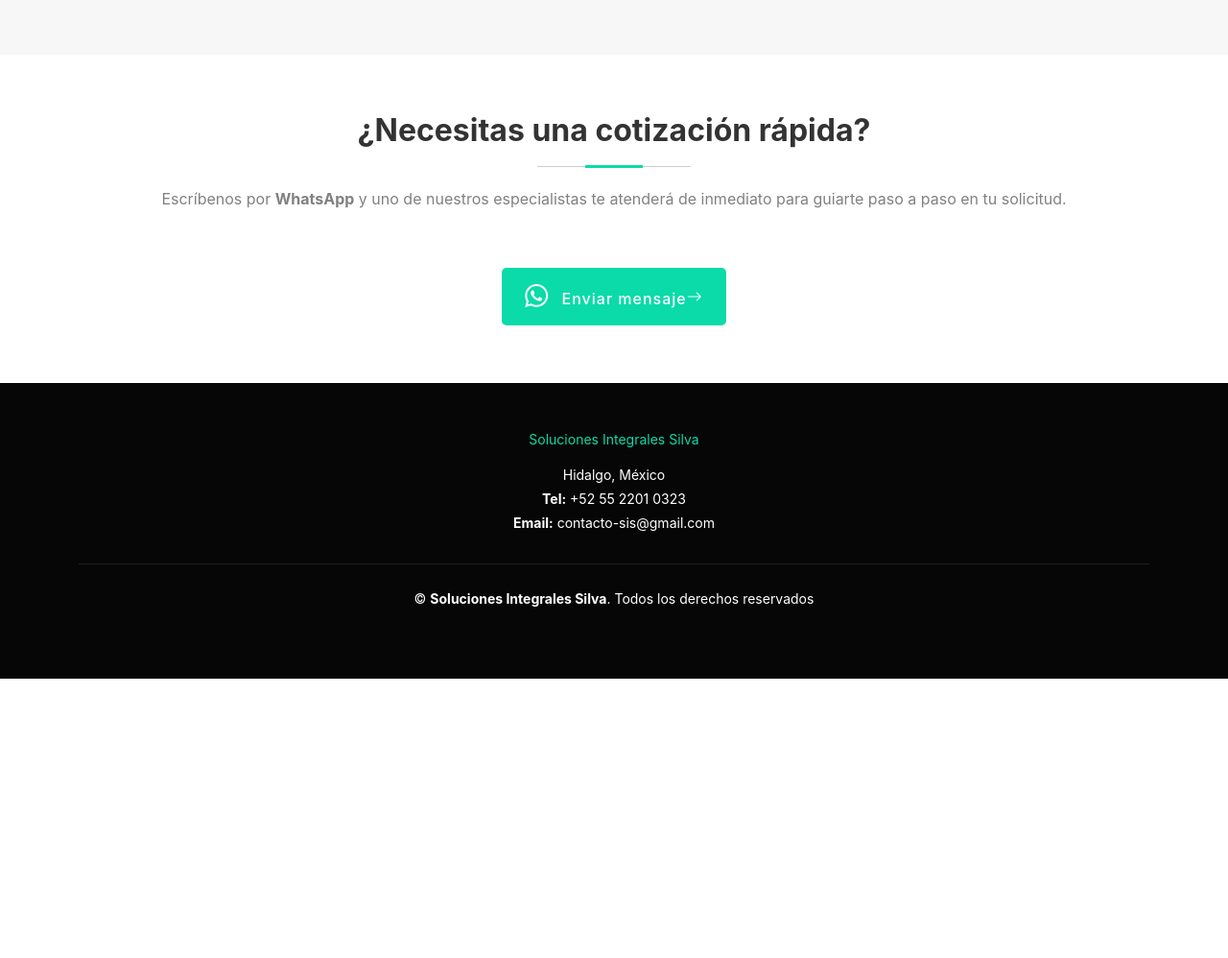
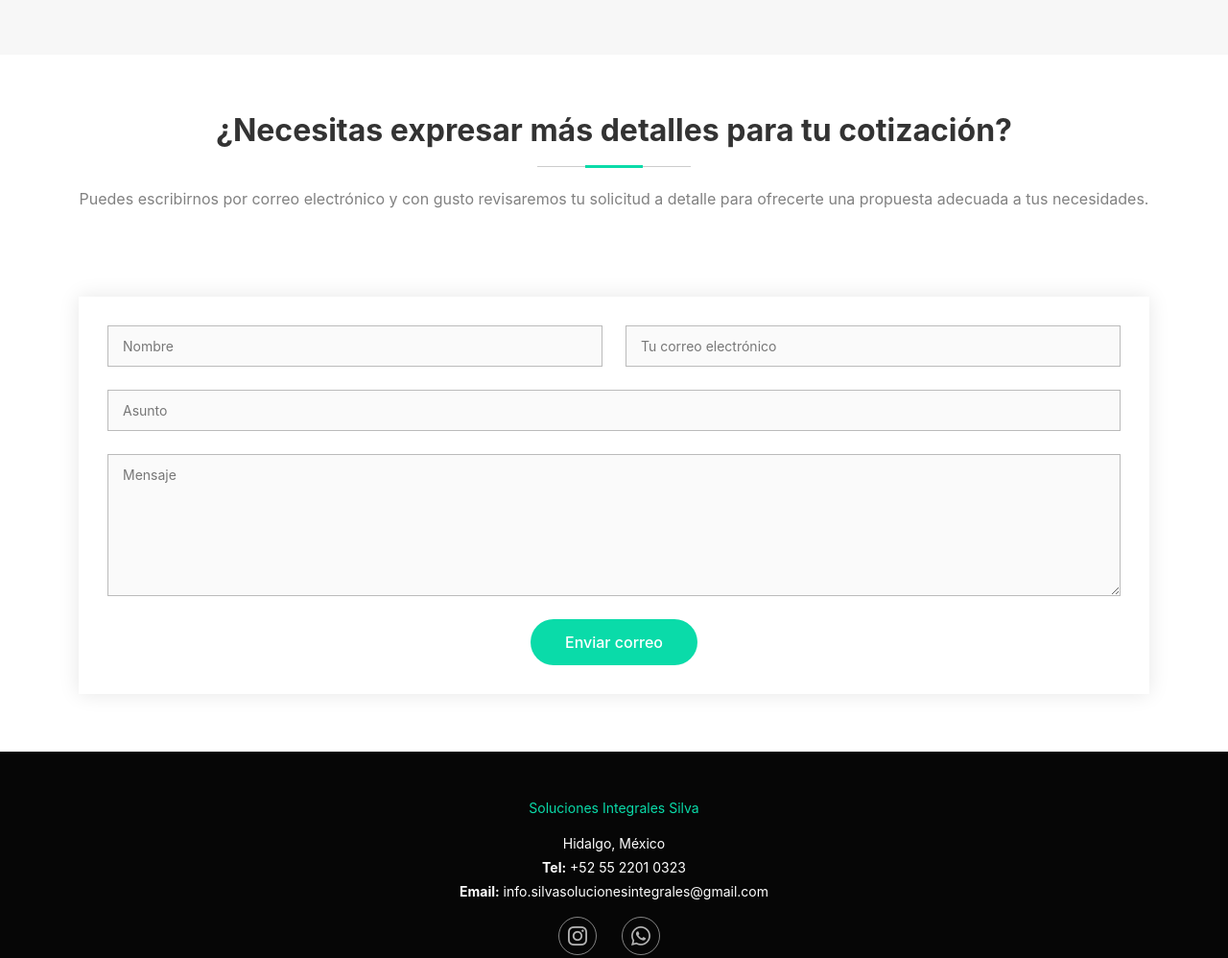
Before and after one commit to Tigemsha/soluciones-integrales-silva, a website: page index.html in a window 1280 px wide. Shown: the part 5969-6967 px from the top of the page at 96% size. Before the commit the page ends 6676 px from the top, so only its background shows below. Drawn offline with Linux system fonts and the light colour scheme.

Commit message:
add formspree

```diff
--- a/assets/css/main.css
+++ b/assets/css/main.css
@@ -92,7 +92,7 @@
 /* PHP Email Form Messages
 ------------------------------*/
 
-.php-email-form .error-message {
+.contact-form .error-message {
     display: none;
     background: #df1529;
     color: #ffffff;
@@ -102,7 +102,7 @@
     font-weight: 600;
 }
 
-.php-email-form .sent-message {
+.contact-form .sent-message {
     display: none;
     color: #ffffff;
     background: #059652;
@@ -112,7 +112,7 @@
     font-weight: 600;
 }
 
-.php-email-form .loading {
+.contact-form .loading {
     display: none;
     background: var(--surface-color);
     text-align: center;
@@ -120,7 +120,7 @@
     margin-bottom: 24px;
 }
 
-.php-email-form .loading:before {
+.contact-form .loading:before {
     content: "";
     display: inline-block;
     border-radius: 50%;
@@ -129,10 +129,10 @@
     margin: 0 10px -6px 0;
     border: 3px solid var(--accent-color);
     border-top-color: var(--surface-color);
-    animation: php-email-form-loading 1s linear infinite;
-}
-
-@keyframes php-email-form-loading {
+    animation: contact-form-loading 1s linear infinite;
+}
+
+@keyframes contact-form-loading {
     0% {
         transform: rotate(0deg);
     }
@@ -1753,6 +1753,53 @@
 # Contact Section
 --------------------------------------------------------------*/
 
+   #contact .contact-form input[type="text"],
+   #contact .contact-form input[type="email"],
+   #contact .contact-form textarea {
+     background-color: #fafafa !important;
+     border: 1px solid #bbb         !important;
+     color: #333                     !important;
+   }
+
+   #contact .contact-form input::placeholder,
+   #contact .contact-form textarea::placeholder {
+     color: #777 !important;
+   }
+   #contact .contact-form input::-webkit-input-placeholder,
+   #contact .contact-form textarea::-webkit-input-placeholder {
+     color: #777 !important;
+   }
+   #contact .contact-form input:-ms-input-placeholder,
+   #contact .contact-form textarea:-ms-input-placeholder {
+     color: #777 !important;
+   }
+
+   #contact .contact-form input:focus,
+   #contact .contact-form textarea:focus {
+     outline: none !important;
+     border-color: var(--accent-color) !important;
+   }
+
+   #contact .contact-form button[type="submit"] {
+     background-color: var(--accent-color) !important;
+     color: var(--contrast-color)    !important;
+     border-radius: 50px;
+     padding: 12px 36px;
+     font-weight: 500;
+   }
+
+   #contact .contact-form .loading,
+   #contact .contact-form .error-message,
+   #contact .contact-form .sent-message {
+     display: none;
+     font-size: 14px;
+     margin-bottom: 1rem;
+   }
+   #contact .contact-form.is-loading   .loading        { display: block; }
+   #contact .contact-form.is-error     .error-message  { display: block; }
+   #contact .contact-form.is-success   .sent-message   { display: block; }
+
+
 .contact .info-item i {
     font-size: 20px;
     color: var(--accent-color);
@@ -1805,21 +1852,21 @@
     }
 }
 
-.contact .php-email-form {
+.contact .contact-form {
     box-shadow: 0px 0px 20px rgba(0, 0, 0, 0.1);
     padding: 30px;
     margin-top: 30px;
 }
 
 @media (max-width: 575px) {
-    .contact .php-email-form {
+    .contact .contact-form {
         padding: 20px;
     }
 }
 
-.contact .php-email-form input[type=text],
-.contact .php-email-form input[type=email],
-.contact .php-email-form textarea {
+.contact .contact-form input[type=text],
+.contact .contact-form input[type=email],
+.contact .contact-form textarea {
     font-size: 14px;
     padding: 10px 15px;
     box-shadow: none;
@@ -1829,19 +1876,19 @@
     border-color: color-mix(in srgb, var(--default-color), transparent 80%);
 }
 
-.contact .php-email-form input[type=text]:focus,
-.contact .php-email-form input[type=email]:focus,
-.contact .php-email-form textarea:focus {
+.contact .contact-form input[type=text]:focus,
+.contact .contact-form input[type=email]:focus,
+.contact .contact-form textarea:focus {
     border-color: var(--accent-color);
 }
 
-.contact .php-email-form input[type=text]::placeholder,
-.contact .php-email-form input[type=email]::placeholder,
-.contact .php-email-form textarea::placeholder {
+.contact .contact-form input[type=text]::placeholder,
+.contact .contact-form input[type=email]::placeholder,
+.contact .contact-form textarea::placeholder {
     color: color-mix(in srgb, var(--default-color), transparent 70%);
 }
 
-.contact .php-email-form button[type=submit] {
+.contact .contact-form button[type=submit] {
     color: var(--contrast-color);
     background: var(--accent-color);
     border: 0;
@@ -1850,7 +1897,7 @@
     border-radius: 50px;
 }
 
-.contact .php-email-form button[type=submit]:hover {
+.contact .contact-form button[type=submit]:hover {
     background: color-mix(in srgb, var(--accent-color), transparent 20%);
 }
 
--- a/index.html
+++ b/index.html
@@ -140,7 +140,8 @@
             <div class="icon flex-shrink-0"><i class="bi bi-hand-thumbs-up"></i></div>
             <div>
               <h4 class="title">Respeto</h4>
-              <p class="description">Escuchamos, cuidamos cada detalle y tratamos a tu proyecto como si fuera propio.</p>
+              <p class="description">Escuchamos, cuidamos cada detalle y tratamos a tu proyecto como si fuera propio.
+              </p>
             </div>
           </div>
           <!-- End Service Item -->
@@ -627,7 +628,7 @@
                 <h3>¿Qué tan accesible es instalar un aire acondicionado en mi hogar?</h3>
                 <div class="faq-content">
                   <p>
-                    Contrario a la creencia popular, los 120V de corriente alterna en tu hogar son suficientes para
+                    Contrario a la creencia popular, los 127V de corriente alterna en tu hogar son suficientes para
                     operar equipos de alta eficiencia, sin necesidad de servicios eléctricos adicionales. Esto permite
                     instalaciones accesibles y de alto rendimiento.
                   </p>
@@ -692,20 +693,50 @@
     </section><!-- /Faq Section -->
 
     <!-- Contact Section -->
+
     <section id="contact" class="contact section">
 
       <!-- Section Title -->
       <div class="container section-title text-center" data-aos="fade-up">
-        <h2>¿Necesitas una cotización rápida?</h2>
+        <h2>¿Necesitas expresar más detalles para tu cotización?</h2>
         <p>
-          Escríbenos por <strong>WhatsApp</strong> y uno de nuestros especialistas te
-          atenderá de inmediato para guiarte paso a paso en tu solicitud.
+          Puedes escribirnos por correo electrónico y con gusto revisaremos tu solicitud a detalle para ofrecerte una
+          propuesta adecuada a tus necesidades.
         </p>
       </div><!-- End Section Title -->
 
-      <div class="container text-center" data-aos="fade-up" data-aos-delay="200">
-        <a href="https://wa.link/1nvftr" class="read-more"><span> <i class="bi bi-whatsapp me-2 fs-4"></i>
-            Enviar mensaje</span><i class="bi bi-arrow-right"></i></a>
+      <div class="container" data-aos="fade-up" data-aos-delay="100">
+        <form id="contact-form" class="contact-form" data-aos="fade-up" data-aos-delay="300"
+          action="https://formspree.io/f/mldbwwpn" method="POST">
+          <div class="row gy-4">
+
+            <div class="col-md-6">
+              <input type="text" name="name" class="form-control" placeholder="Nombre" required>
+            </div>
+
+            <div class="col-md-6">
+              <input type="email" name="email" class="form-control" placeholder="Tu correo electrónico" required>
+            </div>
+
+            <div class="col-md-12">
+              <input type="text" name="subject" class="form-control" placeholder="Asunto" required>
+            </div>
+
+            <div class="col-md-12">
+              <textarea name="message" class="form-control" rows="6" placeholder="Mensaje" required></textarea>
+            </div>
+
+            <div class="col-md-12 text-center">
+              <div class="loading" style="display:none;">Loading</div>
+              <div class="error-message" style="display:none;color:red;"></div>
+              <div class="sent-message" style="display:none;color:green;">Your message has been sent. Thank you!</div>
+              <button id="send-button" class="read-more" type="submit">Enviar correo</button>
+            </div>
+
+          </div>
+        </form>
+        <!-- End Contact Form -->
+
       </div>
 
     </section><!-- /Contact Section -->
@@ -723,14 +754,13 @@
       <div class="footer-contact mb-3">
         <p class="mb-1">Hidalgo, México</p>
         <p class="mb-1"><strong>Tel:</strong> +52 55 2201 0323</p>
-        <p><strong>Email:</strong> contacto-sis@gmail.com</p>
+        <p><strong>Email:</strong> info.silvasolucionesintegrales@gmail.com</p>
       </div>
 
       <div class="social-links d-flex justify-content-center gap-3 mb-3">
-        <!-- <a href="#"><i class="bi bi-facebook fs-5"></i></a>
-        <a href="#"><i class="bi bi-instagram fs-5"></i></a>
-        <a href="#"><i class="bi bi-linkedin fs-5"></i></a> -->
-        <!-- <a href="https://wa.link/1nvftr"><i class="bi bi-whatsapp fs-5"></i></a> -->
+        <!-- <a href="#"><i class="bi bi-facebook fs-5"></i></a> -->
+        <a href="https://www.instagram.com/sissilva6?igsh=djRnNGJ3anp0eHF5"><i class="bi bi-instagram fs-5"></i></a>
+        <a href="https://wa.link/1nvftr"><i class="bi bi-whatsapp fs-5"></i></a>
       </div>
 
       <div class="copyright mt-3">
@@ -751,7 +781,7 @@
 
   <!-- Vendor JS Files -->
   <script src="assets/vendor/bootstrap/js/bootstrap.bundle.min.js"></script>
-  <script src="assets/vendor/php-email-form/validate.js"></script>
+  <!-- <script src="assets/vendor/php-email-form/validate.js"></script> -->
   <script src="assets/vendor/aos/aos.js"></script>
   <script src="assets/vendor/purecounter/purecounter_vanilla.js"></script>
   <script src="assets/vendor/glightbox/js/glightbox.min.js"></script>
```
Also changed, not shown: aire-acondicionado.html (+8 -7 lines), assets/js/main.js (+8 -8 lines), instalaciones-electricas.html (+4 -5 lines), plantas-de-emergencia.html (+4 -5 lines), 1 other file.
